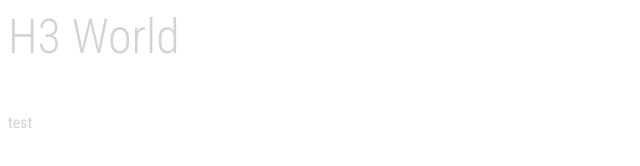
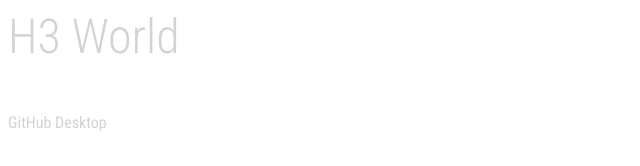
Before and after one commit to dahiyasaab/test.github.io, a plain HTML site: page index.html in a window 1280 px wide. Shown: the full height of the page, 0-640 px from the left. Drawn offline with Linux system fonts and the light colour scheme.

Commit message:
Desktop Update

```diff
--- a/index.html
+++ b/index.html
@@ -13,6 +13,6 @@
   <body>
     <h3>H3 World</h3>
 
-    test
+    GitHub Desktop
   </body>
 </html>
```
